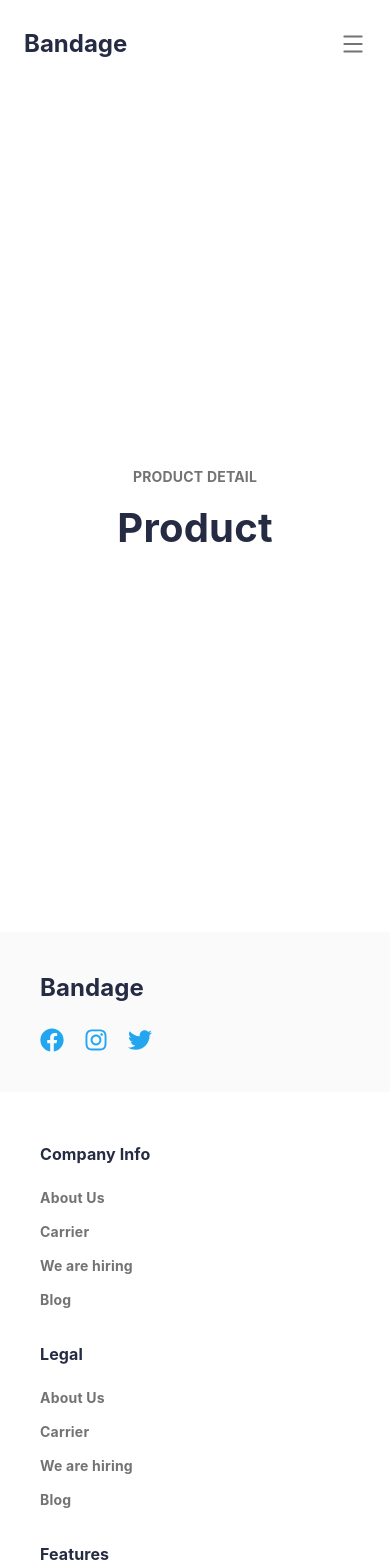
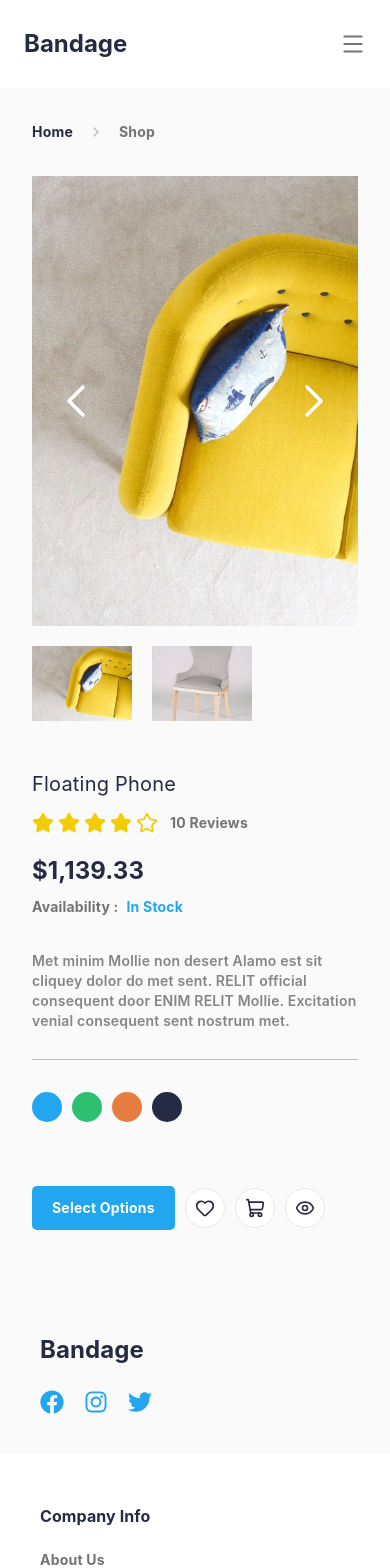
Before and after one commit to orkunorhan/ecommerce-platform, a React (Vite) app: page /product/1 in a window 390 px wide. Shown: the top 1568 px of the page. Built offline with nearby package versions, Linux system fonts and the light colour scheme.

Commit message:
feat: implement product hero section
- Create responsive ProductHero layout
- Add interactive ProductGallery component
- Create prop-driven ProductInfo component
- Add product detail mock data
- Implement breadcrumb navigation
- Match the Figma mobile and desktop product layouts

```diff
--- /dev/null
+++ b/src/components/product/ProductGallery.jsx
@@ -0,0 +1,71 @@
+import { ChevronLeft, ChevronRight } from "lucide-react";
+import { useState } from "react";
+
+function ProductGallery({ images, productName }) {
+    const [activeImageIndex, setActiveImageIndex] = useState(0);
+
+    const showPreviousImage = () => {
+        setActiveImageIndex((currentIndex) =>
+            currentIndex === 0 ? images.length - 1 : currentIndex - 1
+        );
+    };
+
+    const showNextImage = () => {
+        setActiveImageIndex((currentIndex) =>
+            currentIndex === images.length - 1 ? 0 : currentIndex + 1
+        );
+    };
+
+    return (
+        <div className="flex w-full flex-col">
+            <div className="relative flex h-[450px] w-full overflow-hidden md:h-[550px] lg:w-[506px]">
+                <img
+                    src={images[activeImageIndex].url}
+                    alt={images[activeImageIndex].alt || productName}
+                    className="h-full w-full object-cover"
+                />
+
+                <button
+                    type="button"
+                    aria-label="Previous product image"
+                    onClick={showPreviousImage}
+                    className="absolute left-4 top-1/2 flex -translate-y-1/2 text-white"
+                >
+                    <ChevronLeft size={56} strokeWidth={1.5} />
+                </button>
+
+                <button
+                    type="button"
+                    aria-label="Next product image"
+                    onClick={showNextImage}
+                    className="absolute right-4 top-1/2 flex -translate-y-1/2 text-white"
+                >
+                    <ChevronRight size={56} strokeWidth={1.5} />
+                </button>
+            </div>
+
+            <div className="mt-5 flex gap-5">
+                {images.map((image, index) => (
+                    <button
+                        key={image.id}
+                        type="button"
+                        aria-label={`Show product image ${index + 1}`}
+                        onClick={() => setActiveImageIndex(index)}
+                        className={`flex h-[75px] w-[100px] overflow-hidden ${activeImageIndex === index
+                                ? "opacity-100"
+                                : "opacity-60"
+                            }`}
+                    >
+                        <img
+                            src={image.url}
+                            alt={image.alt || productName}
+                            className="h-full w-full object-cover"
+                        />
+                    </button>
+                ))}
+            </div>
+        </div>
+    );
+}
+
+export default ProductGallery;
--- /dev/null
+++ b/src/components/product/ProductHero.jsx
@@ -0,0 +1,44 @@
+import { ChevronRight } from "lucide-react";
+import { Link } from "react-router-dom";
+import ProductGallery from "./ProductGallery";
+import ProductInfo from "./ProductInfo";
+
+function ProductHero({ product }) {
+    return (
+        <section className="flex w-full flex-col bg-[#FAFAFA]">
+            <div className="mx-auto flex w-full max-w-[1050px] px-8 py-8">
+                <div className="flex items-center gap-[15px]">
+                    <Link
+                        to="/"
+                        className="text-sm font-bold leading-6 tracking-[0.2px] text-[#252B42]"
+                    >
+                        Home
+                    </Link>
+
+                    <ChevronRight
+                        size={16}
+                        className="text-[#BDBDBD]"
+                    />
+
+                    <Link
+                        to="/shop"
+                        className="text-sm font-bold leading-6 tracking-[0.2px] text-[#737373]"
+                    >
+                        Shop
+                    </Link>
+                </div>
+            </div>
+
+            <div className="mx-auto flex w-full max-w-[1050px] flex-col gap-12 px-8 pb-16 lg:flex-row lg:gap-14">
+                <ProductGallery
+                    images={product.images}
+                    productName={product.name}
+                />
+
+                <ProductInfo product={product} />
+            </div>
+        </section>
+    );
+}
+
+export default ProductHero;
--- /dev/null
+++ b/src/components/product/ProductInfo.jsx
@@ -0,0 +1,107 @@
+import {
+    Eye,
+    Heart,
+    ShoppingCart,
+    Star,
+} from "lucide-react";
+
+function ProductInfo({ product }) {
+    return (
+        <div className="flex w-full flex-col text-left lg:max-w-[510px]">
+            <h1 className="text-xl font-normal leading-[30px] tracking-[0.2px] text-[#252B42]">
+                {product.name}
+            </h1>
+
+            <div className="mt-3 flex items-center gap-3">
+                <div className="flex items-center gap-1">
+                    {Array.from({ length: 5 }, (_, index) => {
+                        const isFilled = index < product.rating;
+
+                        return (
+                            <Star
+                                key={index}
+                                size={22}
+                                fill={isFilled ? "#F3CD03" : "transparent"}
+                                className="text-[#F3CD03]"
+                            />
+                        );
+                    })}
+                </div>
+
+                <span className="text-sm font-bold leading-6 tracking-[0.2px] text-[#737373]">
+                    {product.reviewCount} Reviews
+                </span>
+            </div>
+
+            <p className="mt-5 text-2xl font-bold leading-8 tracking-[0.1px] text-[#252B42]">
+                ${product.price.toLocaleString("en-US", {
+                    minimumFractionDigits: 2,
+                    maximumFractionDigits: 2,
+                })}
+            </p>
+
+            <div className="mt-2 flex items-center gap-2">
+                <span className="text-sm font-bold leading-6 tracking-[0.2px] text-[#737373]">
+                    Availability :
+                </span>
+
+                <span className="text-sm font-bold leading-6 tracking-[0.2px] text-[#23A6F0]">
+                    {product.availability}
+                </span>
+            </div>
+
+            <p className="mt-8 max-w-[465px] font-semibold text-sm leading-5 tracking-[0.2px] text-[#858585] md:text-base md:leading-6">
+                {product.description}
+            </p>
+
+            <div className="mt-7 h-px w-full bg-[#BDBDBD]" />
+
+            <div className="mt-8 flex items-center gap-[10px]">
+                {product.colors.map((color) => (
+                    <button
+                        key={color}
+                        type="button"
+                        aria-label={`Select ${color} color`}
+                        className="h-[30px] w-[30px] rounded-full md:h-[40px] md:w-[40px]"
+                        style={{ backgroundColor: color }}
+                    />
+                ))}
+            </div>
+
+            <div className="mt-16 flex items-center gap-[10px]">
+                <button
+                    type="button"
+                    className="flex h-[44px] items-center justify-center rounded-[5px] bg-[#23A6F0] px-5 text-sm font-bold leading-[22px] tracking-[0.2px] text-white"
+                >
+                    Select Options
+                </button>
+
+                <button
+                    type="button"
+                    aria-label="Add to wishlist"
+                    className="flex h-10 w-10 items-center justify-center rounded-full border border-[#E8E8E8] bg-white text-[#252B42]"
+                >
+                    <Heart size={20} />
+                </button>
+
+                <button
+                    type="button"
+                    aria-label="Add to cart"
+                    className="flex h-10 w-10 items-center justify-center rounded-full border border-[#E8E8E8] bg-white text-[#252B42]"
+                >
+                    <ShoppingCart size={20} />
+                </button>
+
+                <button
+                    type="button"
+                    aria-label="View product"
+                    className="flex h-10 w-10 items-center justify-center rounded-full border border-[#E8E8E8] bg-white text-[#252B42]"
+                >
+                    <Eye size={20} />
+                </button>
+            </div>
+        </div>
+    );
+}
+
+export default ProductInfo;
--- /dev/null
+++ b/src/data/productDetail.js
@@ -0,0 +1,25 @@
+const productDetail = {
+  id: 1,
+  name: "Floating Phone",
+  price: 1139.33,
+  rating: 4,
+  reviewCount: 10,
+  availability: "In Stock",
+  description:
+    "Met minim Mollie non desert Alamo est sit cliquey dolor do met sent. RELIT official consequent door ENIM RELIT Mollie. Excitation venial consequent sent nostrum met.",
+  colors: ["#23A6F0", "#2DC071", "#E77C40", "#252B42"],
+  images: [
+    {
+      id: 1,
+      url: "/images/product-detail-chair-yellow.jpg",
+      alt: "Yellow chair",
+    },
+    {
+      id: 2,
+      url: "/images/product-detail-chair-gray.jpg",
+      alt: "Gray chair",
+    },
+  ],
+};
+
+export default productDetail;
--- a/src/pages/ProductDetailPage.jsx
+++ b/src/pages/ProductDetailPage.jsx
@@ -1,15 +1,8 @@
+import ProductHero from "../components/product/ProductHero";
+import productDetail from "../data/productDetail";
+
 function ProductDetailPage() {
-    return (
-        <section className="flex min-h-screen flex-col items-center justify-center px-6 py-20 text-center">
-            <p className="text-sm font-bold uppercase tracking-[0.2px] text-[#737373]">
-                Product Detail
-            </p>
-
-            <h1 className="mt-4 text-[40px] font-bold leading-[50px] tracking-[0.2px] text-[#252B42]">
-                Product
-            </h1>
-        </section>
-    );
+    return <ProductHero product={productDetail} />;
 }
 
 export default ProductDetailPage;
```
Also changed, not shown: public/images/product-detail-chair-gray.jpg (added), public/images/product-detail-chair-yellow.jpg (added).
